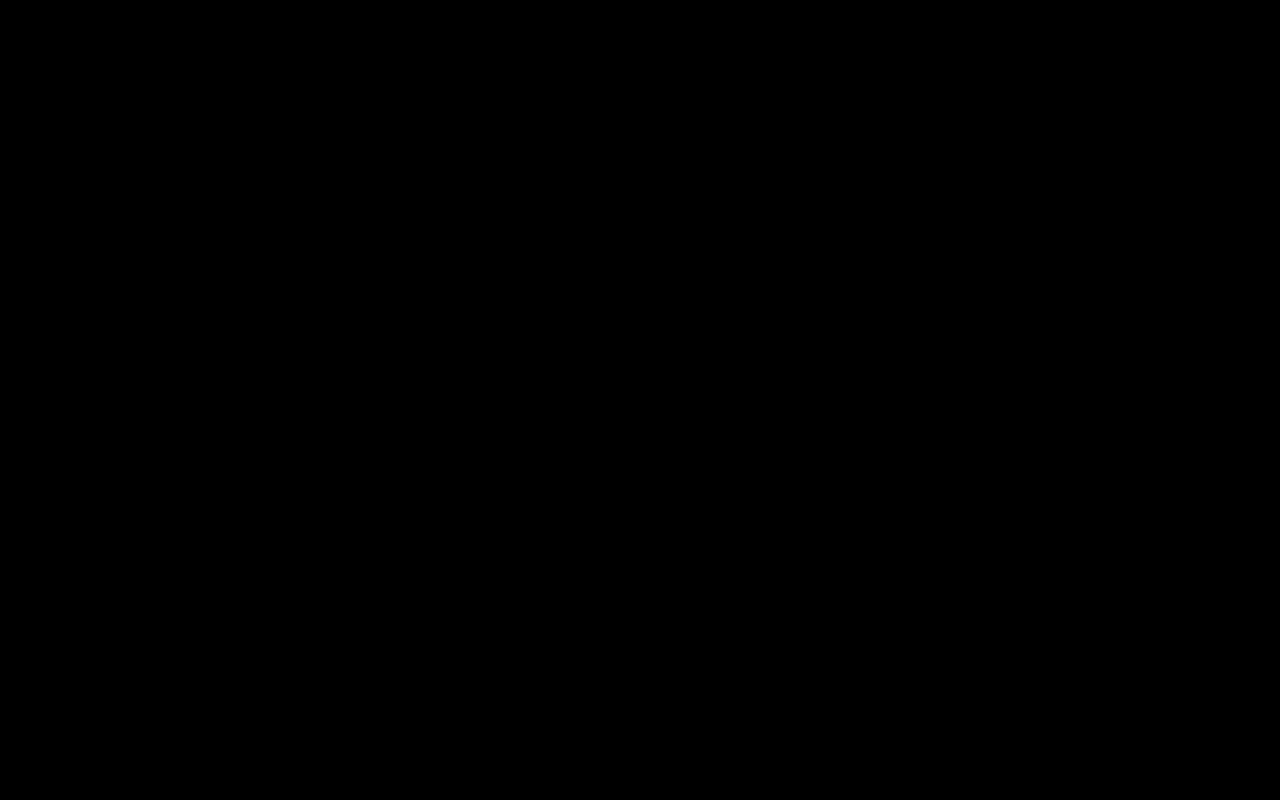
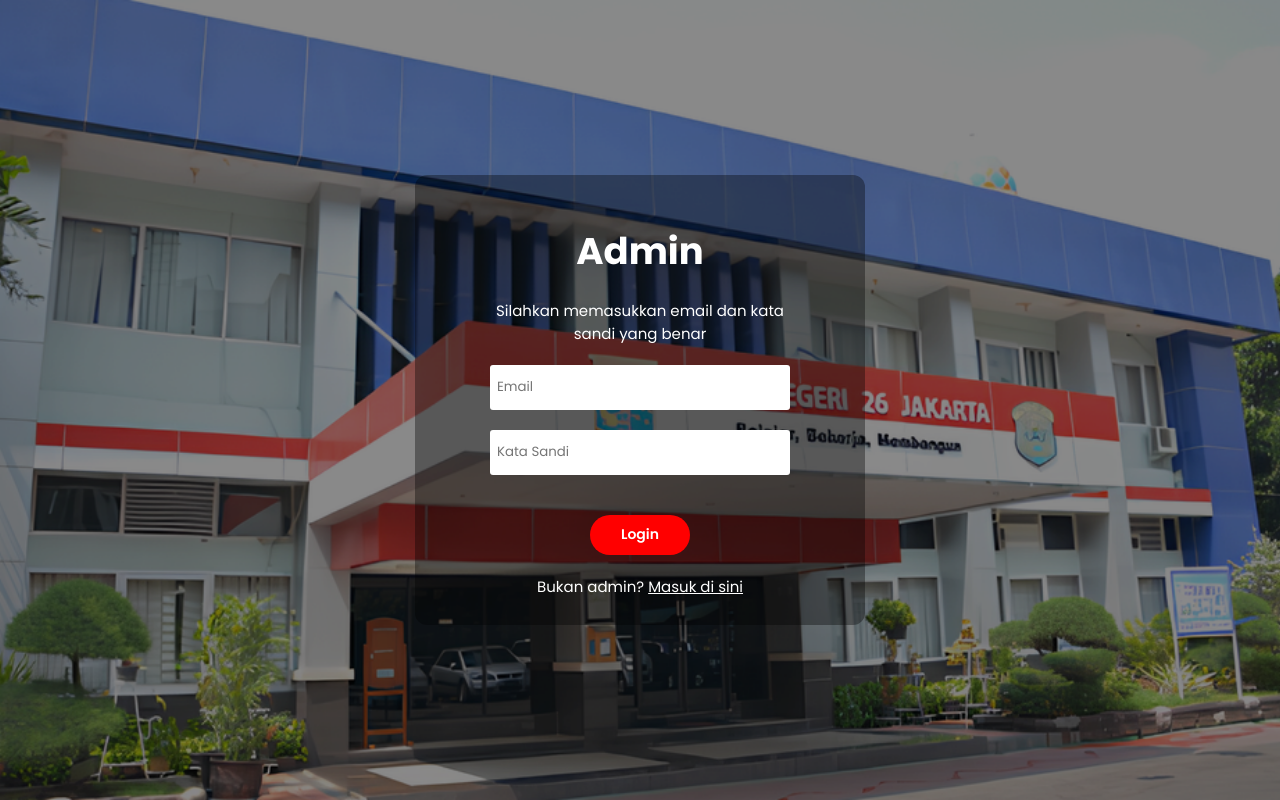
Before and after one commit to Rayzen7/Forum, a React (Vite) app in the folder Admins/: page / in a window 1280 px wide. Before the commit this address had no page. Built offline with nearby package versions, Linux system fonts and the light colour scheme.

Commit message:
first commit

```diff
--- a/Admins/src/Routes/routes.jsx
+++ b/Admins/src/Routes/routes.jsx
@@ -9,7 +9,7 @@ const Router = () => {
     <div>
         <BrowserRouter>
             <Routes>
-                <Route path='/admin' element={<LoginAdmin/>}/>
+                <Route path='/' element={<LoginAdmin/>}/>
                 <Route path='/Admin_Dashboard_Authorize_Security_Rayzen7' element={<HomeAdmin/>}/>
                 <Route path='/Input' element={<Input/>}/>
             </Routes>
--- a/Admins/src/components/loginAdmin.jsx
+++ b/Admins/src/components/loginAdmin.jsx
@@ -73,7 +73,7 @@ const LoginAdmin = () => {
             <div className={`message ${message ? 'active' : ''}`}>
                 {message && <p>{message}</p>}
             </div>
-            <p>Bukan admin? <span><a href="https://forum-user.vercel.app" style={{color:"white"}}> Masuk di sini</a></span></p>
+            <p>Bukan admin? <span><a href="https://forum-user.vercel.app/" style={{color:"white"}}> Masuk di sini</a></span></p>
         </form>
     </div>
   )
```
